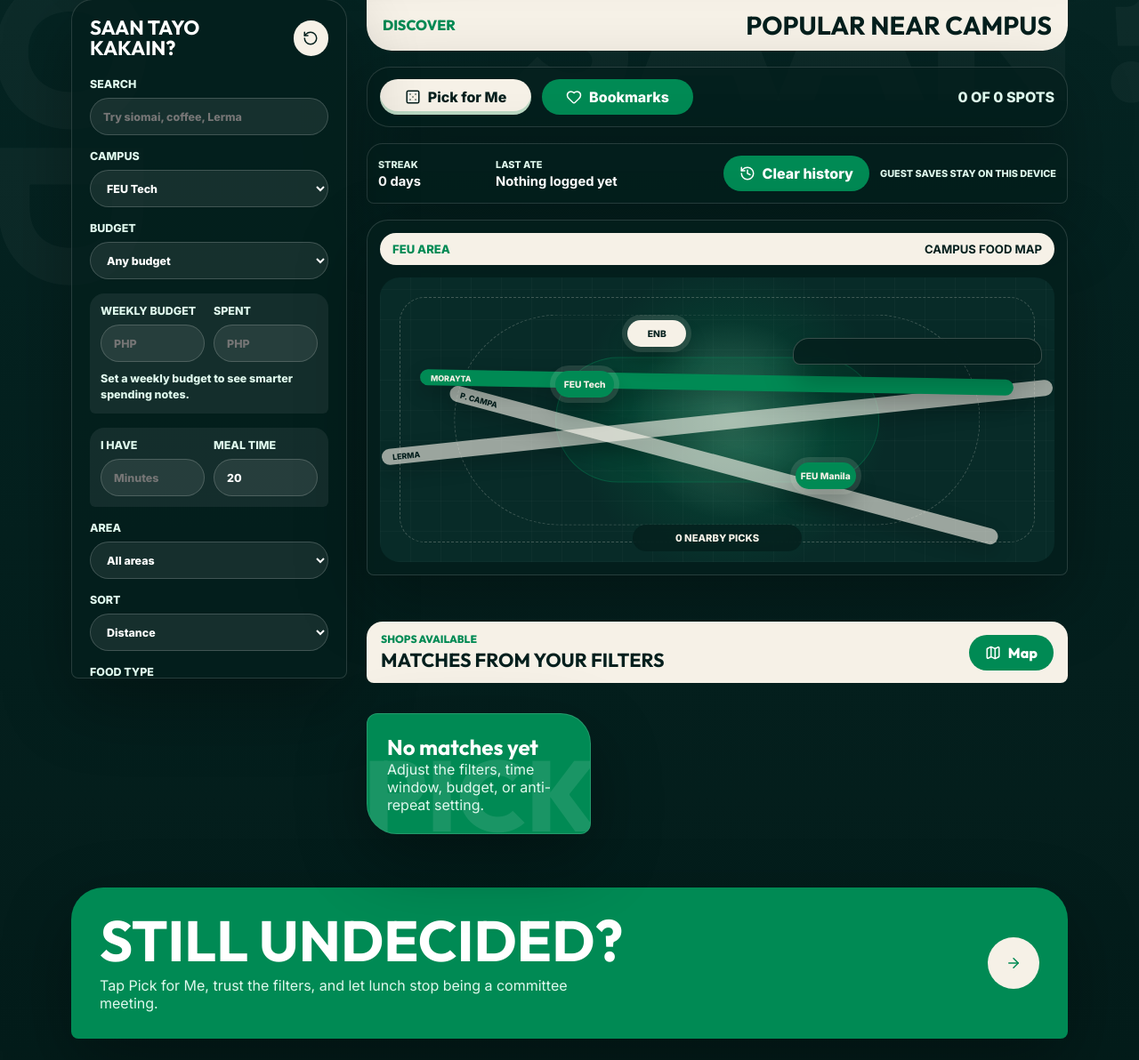
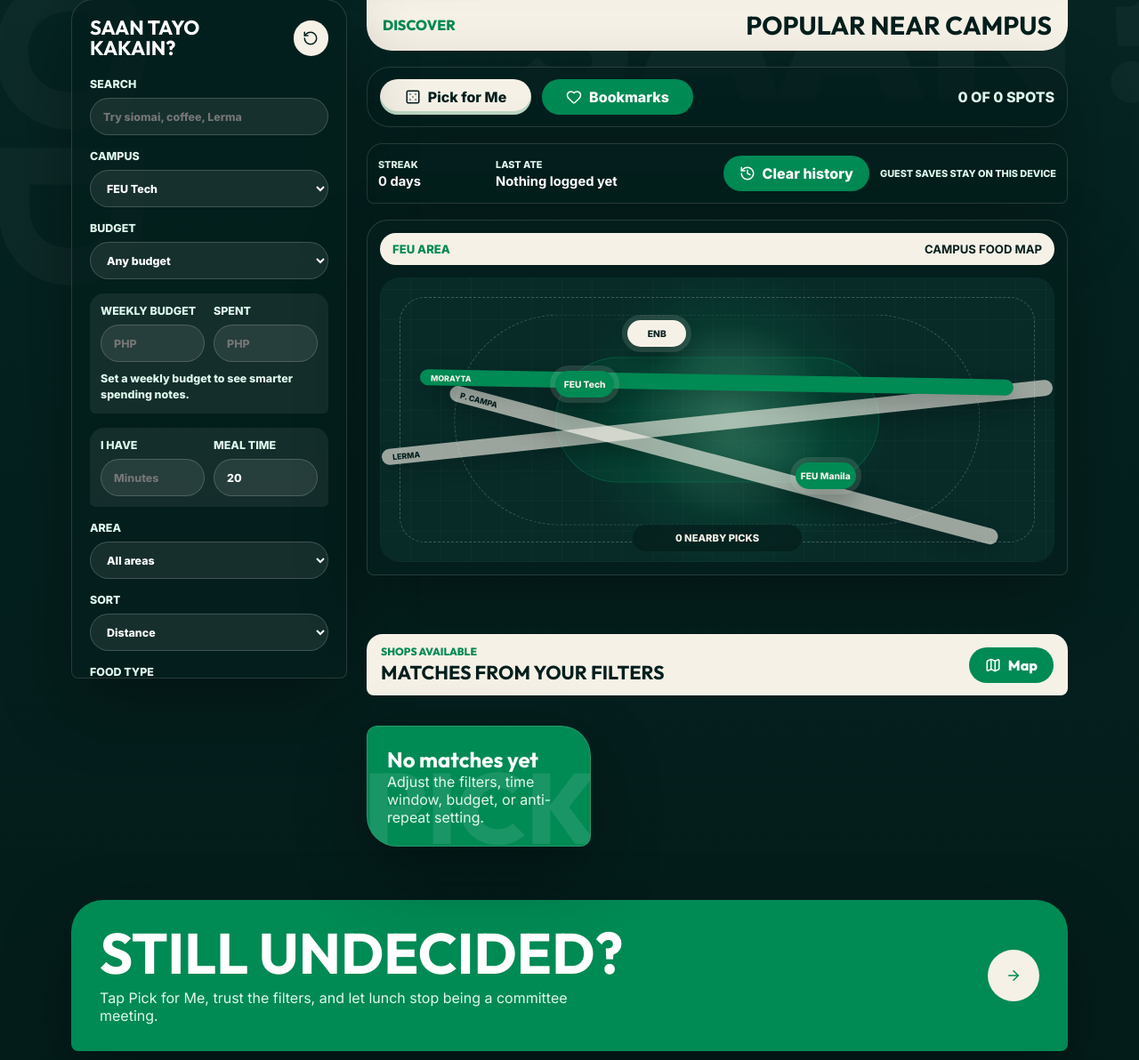
Before and after one commit to vanjDev/ACMDevWeek, a FastAPI app: page / in a window 1280 px wide. Shown: the part 698-1890 px from the top of the page at 89% size. Run offline with FastAPI, Linux system fonts and the light colour scheme; data that the repository does not hold is empty; some libraries are stand-ins or nearby versions.

Commit message:
feat: add base layout and home page templates with supporting stylesheet

```diff
--- a/app/static/css/style.css
+++ b/app/static/css/style.css
@@ -17,6 +17,10 @@
   box-sizing: border-box;
 }
 
+[hidden] {
+  display: none !important;
+}
+
 body {
   min-height: 100vh;
   margin: 0;
@@ -708,8 +712,9 @@ input[type="range"] {
 .content-grid {
   display: grid;
   grid-template-columns: 1fr;
-  gap: 18px;
+  gap: 28px;
   align-items: start;
+  clear: both;
 }
 
 .results-grid {
@@ -722,6 +727,7 @@ input[type="range"] {
   position: relative;
   z-index: 2;
   min-width: 0;
+  padding-top: 0;
 }
 
 .shops-heading {
@@ -784,7 +790,7 @@ input[type="range"] {
   min-height: 294px;
   display: grid;
   grid-template-rows: 108px 1fr;
-  overflow: visible;
+  overflow: hidden;
   border-radius: 28px 28px 10px 10px;
   color: var(--ink);
   background: var(--cream);
@@ -821,7 +827,7 @@ input[type="range"] {
 .food-image img {
   width: 112px;
   height: 112px;
-  margin-top: -10px;
+  margin-top: 10px;
   object-fit: cover;
   border: 8px solid var(--green);
   border-radius: 999px;
@@ -830,7 +836,7 @@ input[type="range"] {
 
 .food-image span {
   position: absolute;
-  bottom: 8px;
+  bottom: -2px;
   left: 50%;
   transform: translateX(-50%);
   min-width: 98px;
@@ -959,7 +965,7 @@ input[type="range"] {
 
 .top-map-wrap {
   border-radius: 24px 24px 8px 8px;
-  margin-bottom: 34px;
+  margin-bottom: 48px;
   transform: translateZ(0);
   z-index: 1;
 }
@@ -988,6 +994,7 @@ input[type="range"] {
   min-height: 320px;
   margin: 0 14px 14px;
   overflow: hidden;
+  isolation: isolate;
   border-radius: 22px;
   background:
     radial-gradient(circle at 52% 50%, rgba(246, 241, 231, 0.2), transparent 7rem),
--- a/app/templates/base.html
+++ b/app/templates/base.html
@@ -11,7 +11,7 @@
     <link rel="preconnect" href="https://fonts.googleapis.com">
     <link rel="preconnect" href="https://fonts.gstatic.com" crossorigin>
     <link href="https://fonts.googleapis.com/css2?family=Inter:wght@400;500;600;700;800&family=Outfit:wght@600;700;800&display=swap" rel="stylesheet">
-    <link rel="stylesheet" href="{{ url_for('static', path='/css/style.css') }}?v=logo-20260506">
+    <link rel="stylesheet" href="{{ url_for('static', path='/css/style.css') }}?v=layoutfix-20260506">
   </head>
   <body>
     <header class="site-header">
--- a/app/templates/index.html
+++ b/app/templates/index.html
@@ -275,7 +275,7 @@
 <script>
   window.SAAN_CAMPUSES = {{ campuses | tojson }};
 </script>
-<script src="{{ url_for('static', path='/js/map.js') }}?v=bookmarkfix-20260506"></script>
-<script src="{{ url_for('static', path='/js/app.js') }}?v=bookmarkfix-20260506"></script>
-<script src="{{ url_for('static', path='/js/pickforme.js') }}?v=bookmarkfix-20260506"></script>
+<script src="{{ url_for('static', path='/js/map.js') }}?v=layoutfix-20260506"></script>
+<script src="{{ url_for('static', path='/js/app.js') }}?v=layoutfix-20260506"></script>
+<script src="{{ url_for('static', path='/js/pickforme.js') }}?v=layoutfix-20260506"></script>
 {% endblock %}
```
